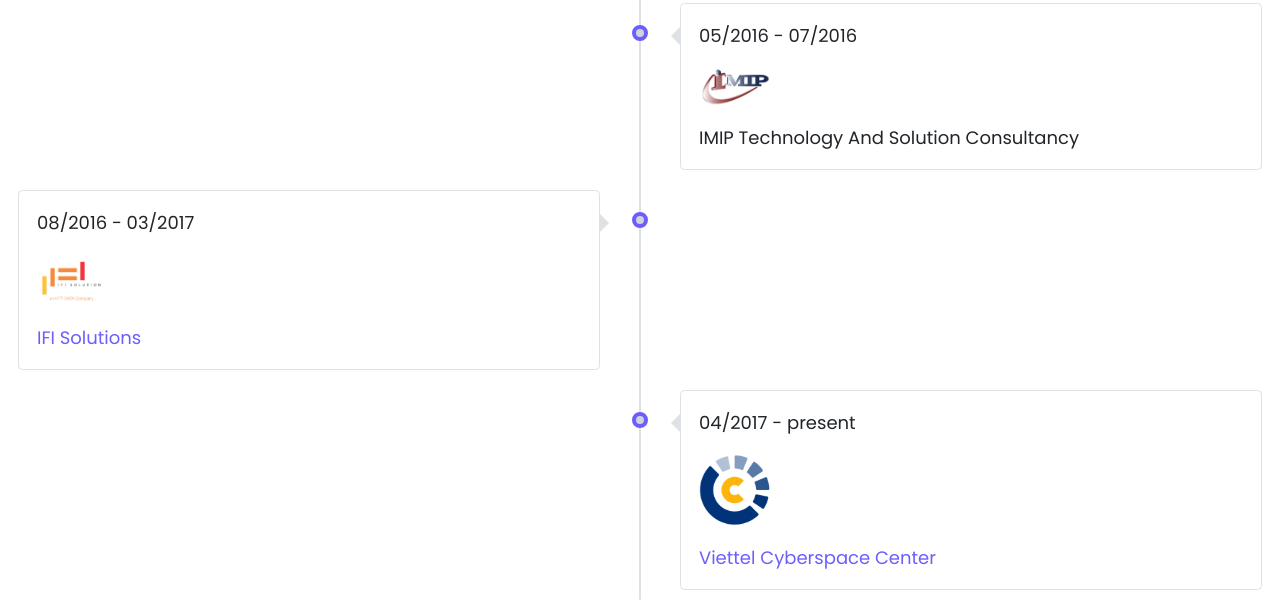
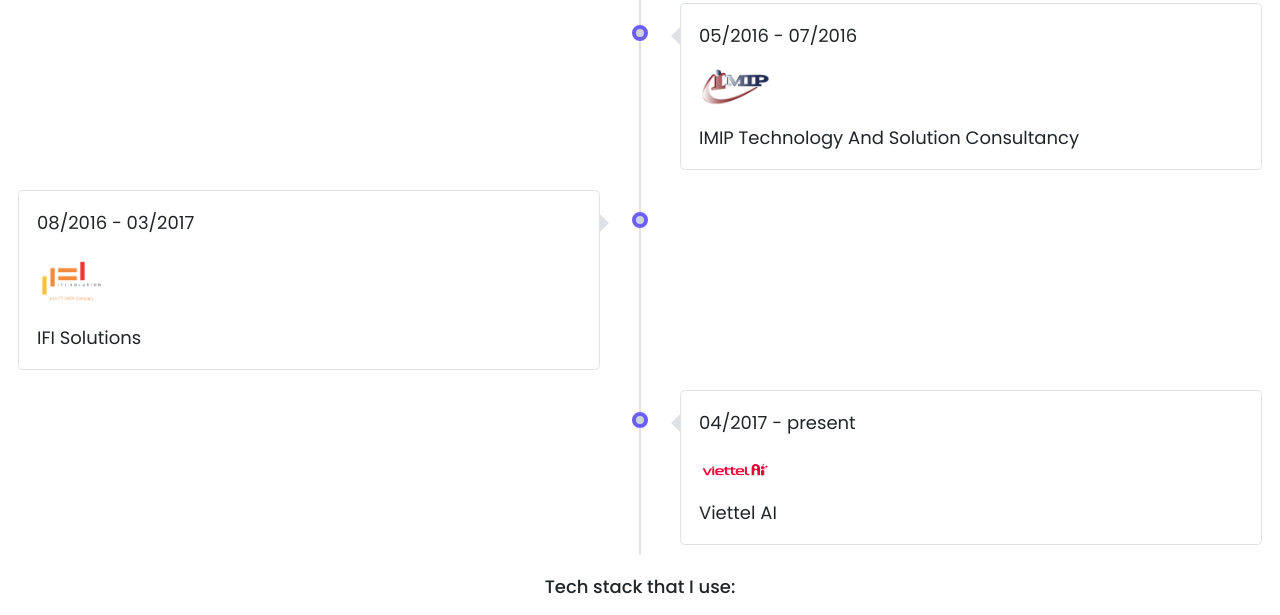
Before and after one commit to lockex1987/cv, a plain HTML site: page index.html in a window 1280 px wide. Shown: the part 1355-1970 px from the top of the page. Drawn offline with Linux system fonts and the light colour scheme.

Commit message:
Remove links to companies because they are broken

```diff
--- a/index.html
+++ b/index.html
@@ -172,9 +172,7 @@
             </div>
 
             <div>
-                <a href="https://www.ifisolution.com/" target="_blank">
-                    IFI Solutions
-                </a>
+                IFI Solutions
             </div>
         </div>
     </div>
@@ -186,13 +184,11 @@
             </div>
 
             <div class="mb-3">
-                <img src="images/company/vtcc.png" />
+                <img src="images/company/viettel-ai.svg" />
             </div>
 
             <div>
-                <a href="https://vtcc.vn/" target="_blank">
-                    Viettel Cyberspace Center
-                </a>
+                Viettel AI
             </div>
         </div>
     </div>
```
Also changed, not shown: images/company/viettel-ai.svg (added).
